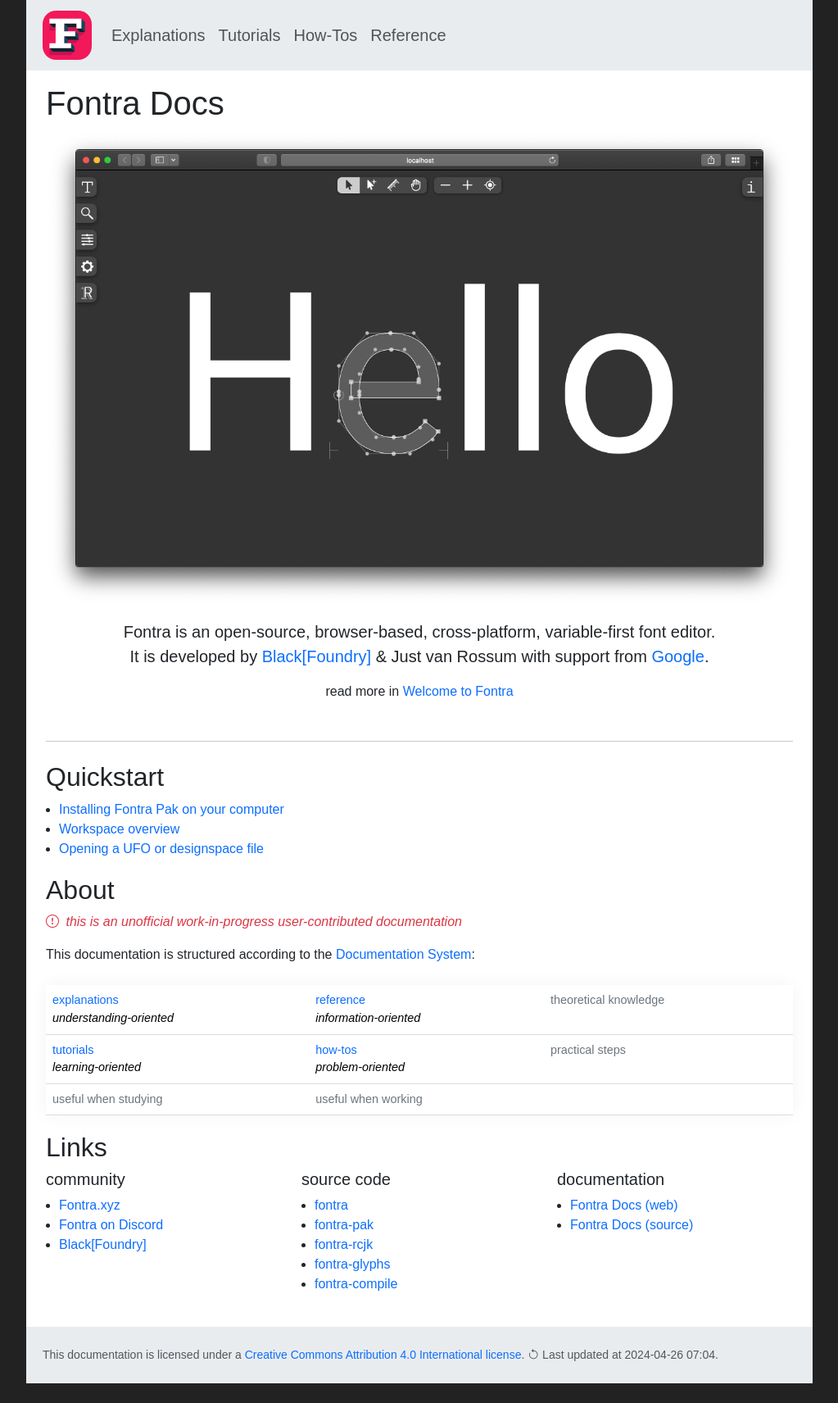
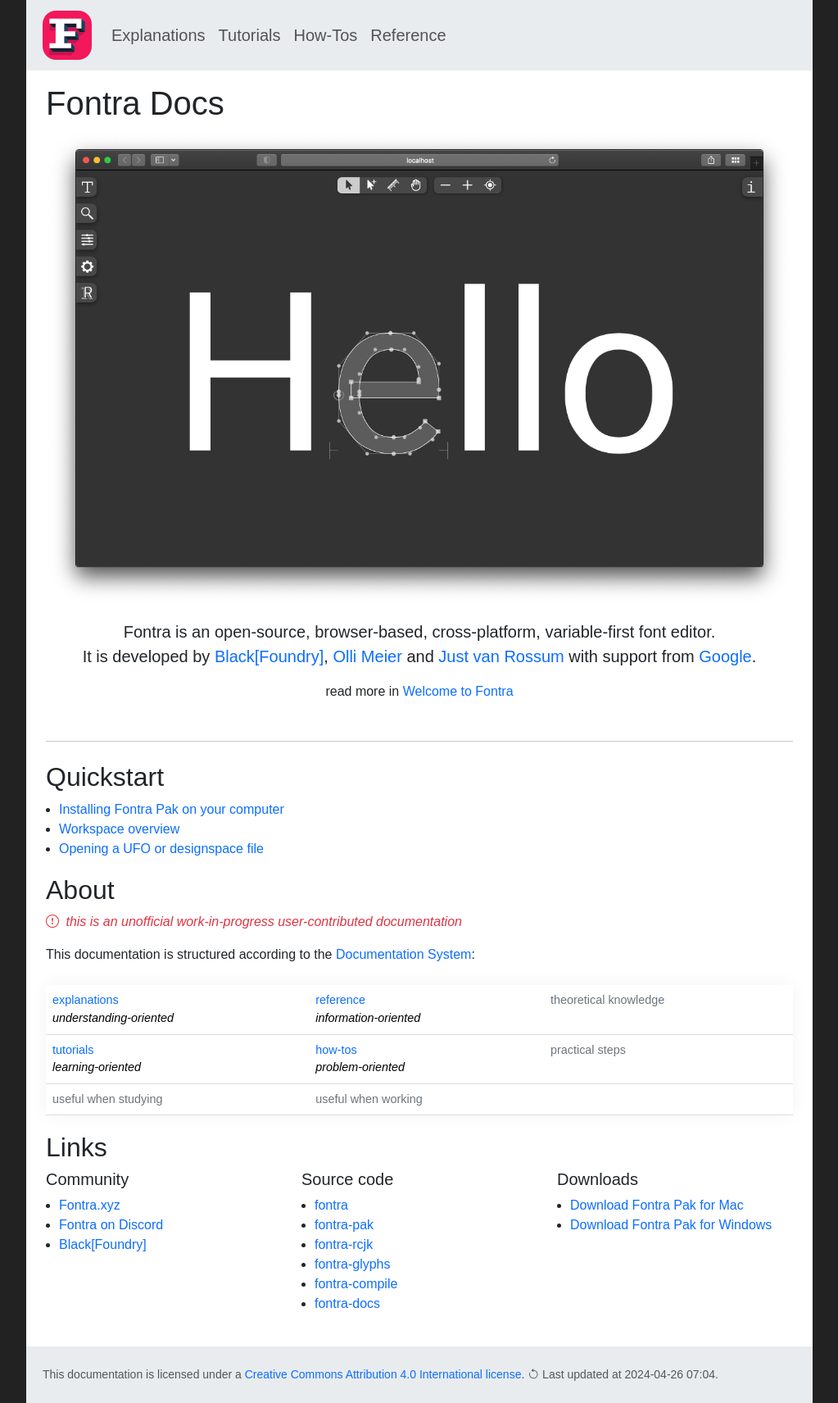
Before and after one commit to googlefonts/fontra-docs, a Jekyll site: the page built from index.md, in a window 1280 px wide. Shown: the whole page at 82% size, without its empty margins (128-1151 px from the left). Built offline with Jekyll 4.4.1, drawn with Linux system fonts in a browser that asks for light colours; nearby versions of some CDN libraries; some web fonts are replaced; before the commit the page ends 1688 px from its top, so only the background shows below that.

Commit message:
Update index

```diff
--- a/index.md
+++ b/index.md
@@ -8,7 +8,7 @@
 
 <div class='text-center' markdown='1'>
 Fontra is an open-source, browser-based, cross-platform, variable-first font editor.
-It is developed by [Black\[Foundry\]](http://black-foundry.com/) & Just van Rossum with support from [Google](http://github.com/googlefonts).
+It is developed by [Black\[Foundry\]](http://black-foundry.com/), [Olli Meier](https://github.com/ollimeier) and [Just van Rossum](https://github.com/justvanrossum) with support from [Google](http://github.com/googlefonts).
 {: .lead }
 
 read more in [Welcome to Fontra](explanations/welcome-to-fontra)
@@ -80,26 +80,27 @@
 
 <div class="row">
 <div class="col-sm" markdown="1">
-##### community
+##### Community
 
 - [Fontra.xyz](http://fontra.xyz)
 - [Fontra on Discord](http://discord.gg/3w3DTs4JvU)
 - [Black\[Foundry\]](http://black-foundry.com/)
 </div>
 <div class="col-sm" markdown="1">
-##### source code
+##### Source code
 
 - [fontra](http://github.com/googlefonts/fontra)
 - [fontra-pak](http://github.com/googlefonts/fontra-pak)
 - [fontra-rcjk](http://github.com/googlefonts/fontra-rcjk)
 - [fontra-glyphs](http://github.com/googlefonts/fontra-glyphs)
 - [fontra-compile](http://github.com/googlefonts/fontra-compile)
+- [fontra-docs](http://github.com/gferreira/fontra-docs)
 </div>
 <div class="col-sm" markdown="1">
-##### documentation
+##### Downloads
 
-- [Fontra Docs (web)](http://github.com/gferreira/fontra-docs)
-- [Fontra Docs (source)](http://gferreira.github.io/fontra-docs)
+- [Download Fontra Pak for Mac](https://fontra-download.black-foundry.com/FontraPak.dmg)
+- [Download Fontra Pak for Windows](https://fontra-download.black-foundry.com/FontraPak.zip)
 
 </div>
 </div>
```
